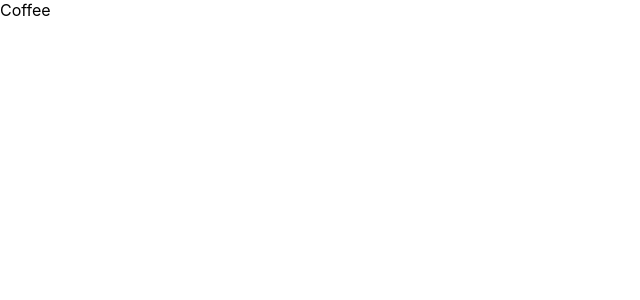
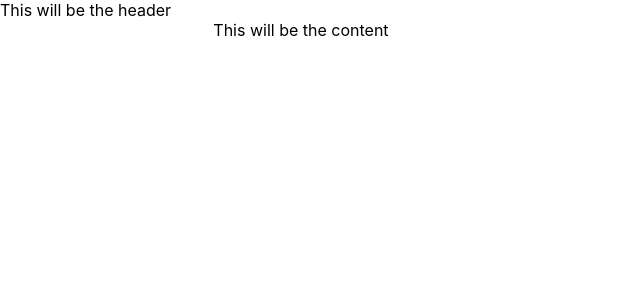
Before and after one commit to suzanamelomoraes/coffee-cards, a React (Create React App) app: page / in a window 1280 px wide. Shown: the top 300 px of the page, without its empty margins (0-640 px from the left). Built offline with nearby package versions, Linux system fonts and the light colour scheme.

Commit message:
create a basic grid structure to define the layout of the page such as columns and sizes of the items, header and content areas

```diff
--- a/src/App.js
+++ b/src/App.js
@@ -1,8 +1,18 @@
 import React from 'react';
+import { Grid } from '@material-ui/core';
 
 function App() {
   return (
-    <div>Coffee</div>
+    <Grid container direction='column'>
+      <Grid item>This will be the header</Grid>
+      <Grid item container>
+        <Grid item xs={false} sm={2} />
+        <Grid item xs={12} sm={8}>
+          This will be the content
+        </Grid>
+        <Grid item xs={false} sm={2} />
+      </Grid>
+    </Grid>
   );
 }
 
```
